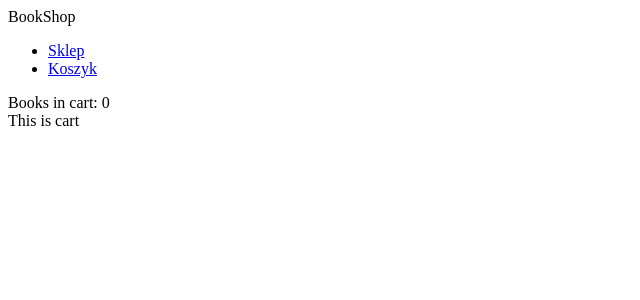
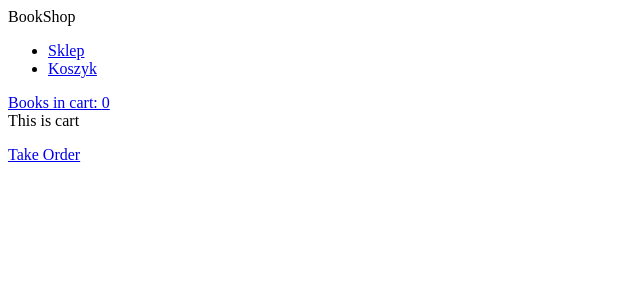
Before and after one commit to osbowski/bookshopcart_front, a React (Create React App) app: page /cart in a window 1280 px wide. Shown: the top 300 px of the page, without its empty margins (0-640 px from the left). Built offline with nearby package versions, Linux system fonts and the light colour scheme.

Commit message:
add link to order from cart

```diff
--- a/src/components/UI/TheHeader.tsx
+++ b/src/components/UI/TheHeader.tsx
@@ -1,4 +1,4 @@
-import { NavLink } from "react-router-dom";
+import { NavLink, Link } from "react-router-dom";
 import { useSelector } from "react-redux";
 import { RootState } from "../../state/reducers";
 const TheHeader: React.FC = () => {
@@ -20,7 +20,7 @@ const TheHeader: React.FC = () => {
           </li>
         </ul>
       </nav>
-      <div>Books in cart: {numOfBooks}</div>
+      <div><Link to="/cart">Books in cart: {numOfBooks}</Link></div>
     </header>
   );
 };
--- a/src/views/Cart.tsx
+++ b/src/views/Cart.tsx
@@ -1,9 +1,11 @@
+import { Link } from "react-router-dom";
 import BookList from "../components/books/BookList";
 const Cart = ()=>{
     return(
         <>
        <div>This is cart</div>
        <BookList isInCart={true} />
+       <Link to="/order">Take Order</Link>
        </>
     )
 }
```
